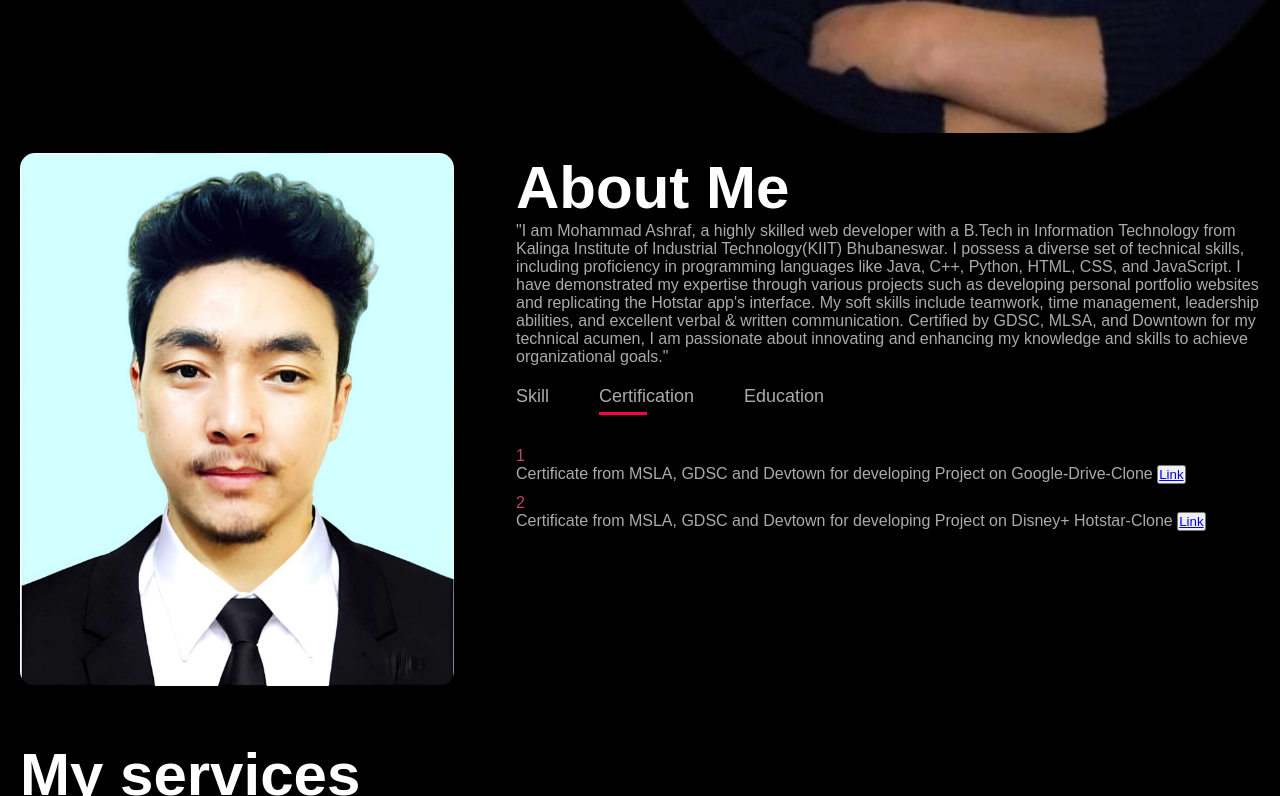
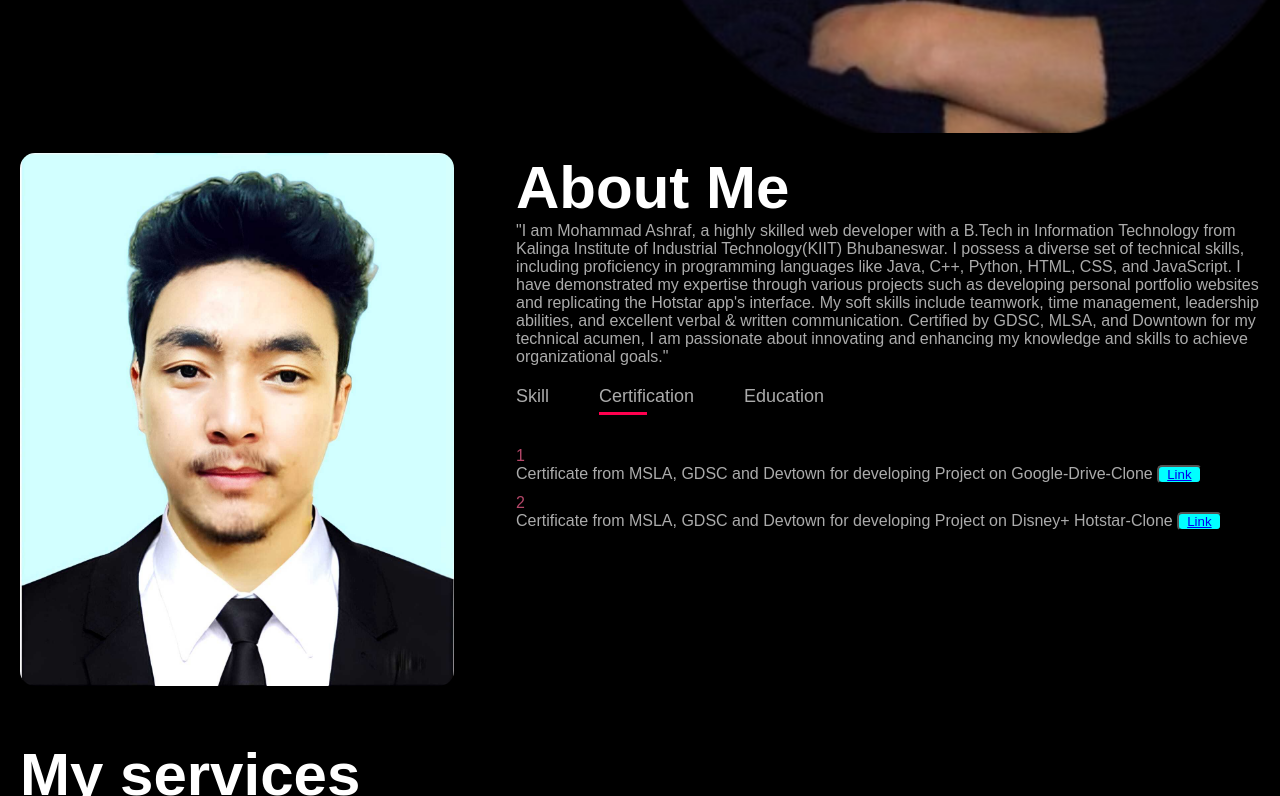
Before and after one commit to Md111Ashraf/Persional-Poertfolio-Website, a plain HTML site: page index.html in a window 1280 px wide. Both pictures are taken after a click on the element "Certification". Shown: the part 667-1463 px from the top of the page. Drawn offline with Linux system fonts and the light colour scheme.

Commit message:
style.css

```diff
--- a/style.css
+++ b/style.css
@@ -156,6 +156,12 @@ nav ul li a:hover::after {
 
 .tab-contents.active-tab {
     display: block;
+}
+#bt{
+    margin: 0%;
+    padding: 0px 8px 0px 8px;
+    border-radius: 5px;
+    background-color: aqua;
 }
 
 /* -------------------------My Servicies--------------------------- */
```
